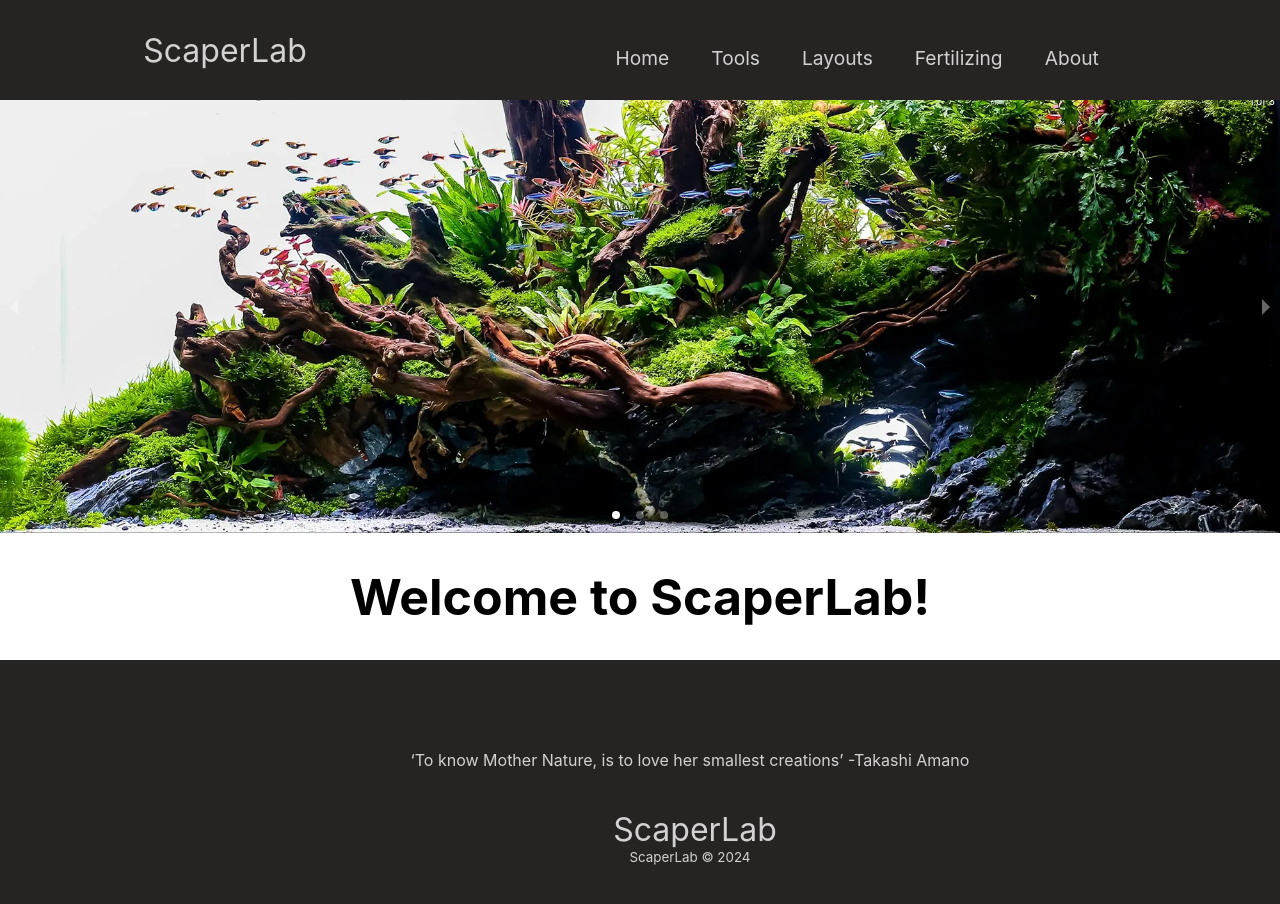
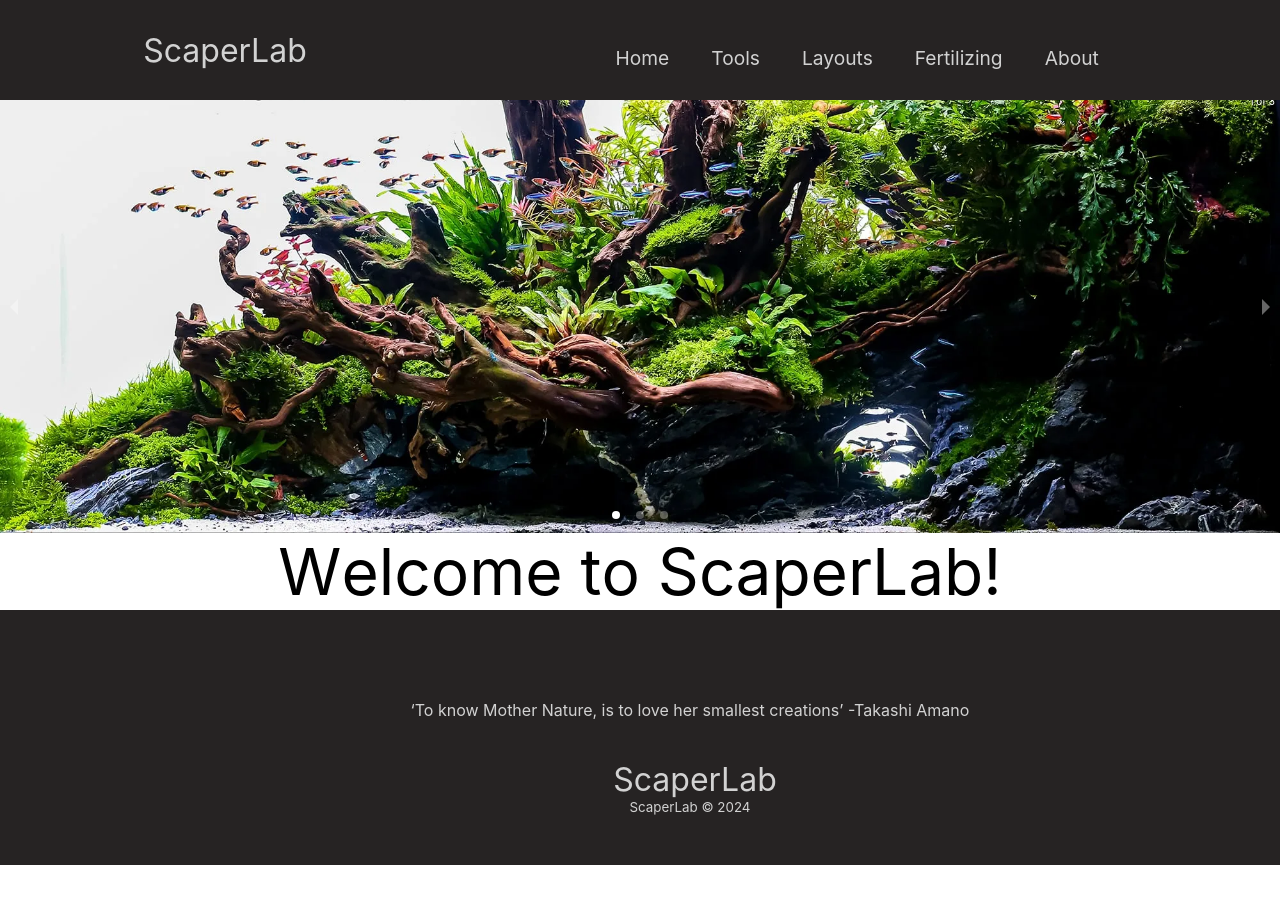
Before and after one commit to freddy-lopez01/ScaperLab, a React (Create React App) app in the folder scaperlab/: page / in a window 1280 px wide. Shown: the top 904 px of the page. After the commit the page ends 865 px from the top, so only its background shows below. Built offline with nearby package versions, Linux system fonts and the light colour scheme.

Commit message:
fixed animation error

```diff
--- a/scaperlab/src/components/Welcome.css
+++ b/scaperlab/src/components/Welcome.css
@@ -10,6 +10,10 @@ h1 {
   color: black;
 }
 
+.word {
+  font-size: 5vw;
+}
+
 
 
 @media screen and (max-width:960px) {
--- a/scaperlab/src/components/Welcome.jsx
+++ b/scaperlab/src/components/Welcome.jsx
@@ -12,7 +12,7 @@ function Welcome () {
         textAnimation.from('.word', {
             y: 100,
             stagger: {
-                each: 0.5
+                each: 0.05
             }
         })
     }, []);
@@ -20,11 +20,14 @@ function Welcome () {
     return (
         <>
         <div className="welcome-frame">
-            <h1 className="word">Welcome to ScaperLab!</h1>
+            {
+                'Welcome to ScaperLab!'.split('').map((word) => {
+                    return word === ' ' ? <span className="word">&nbsp;</span> : <span className="word">{word}</span>
+                })
+            }
+            {/* <h1 className="word">Welcome to ScaperLab!</h1> */}
         </div>
 
-        <div className="welcome-frameV2">
-        </div>
         </>
     )
 }
```
